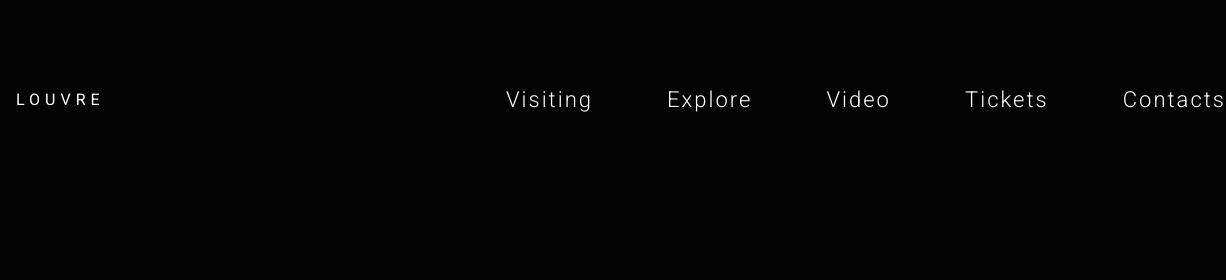
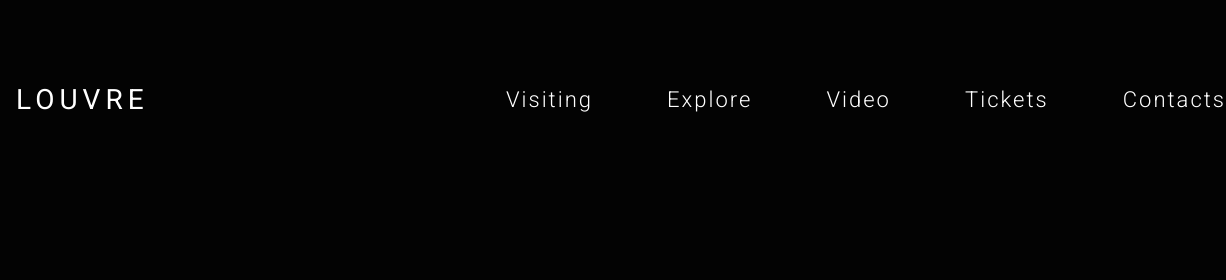
Before and after one commit to darkspeaker/cool_task_RS, a plain HTML site: page museum/index.html in a window 1280 px wide. Shown: the top 280 px of the page, 54-1280 px from the left. Drawn offline with Linux system fonts and the light colour scheme; a web font is replaced by a local one.

Commit message:
fix: style logo text

```diff
--- a/museum/css/style.scss
+++ b/museum/css/style.scss
@@ -36,6 +36,8 @@ header {
     color: white;
     margin-left: 20px;
     letter-spacing: 5px;
+    font-size: 28px;
+    line-height: 50px;
   }
 }
 .menu{
```
Also changed, not shown: museum/css/style.css.
